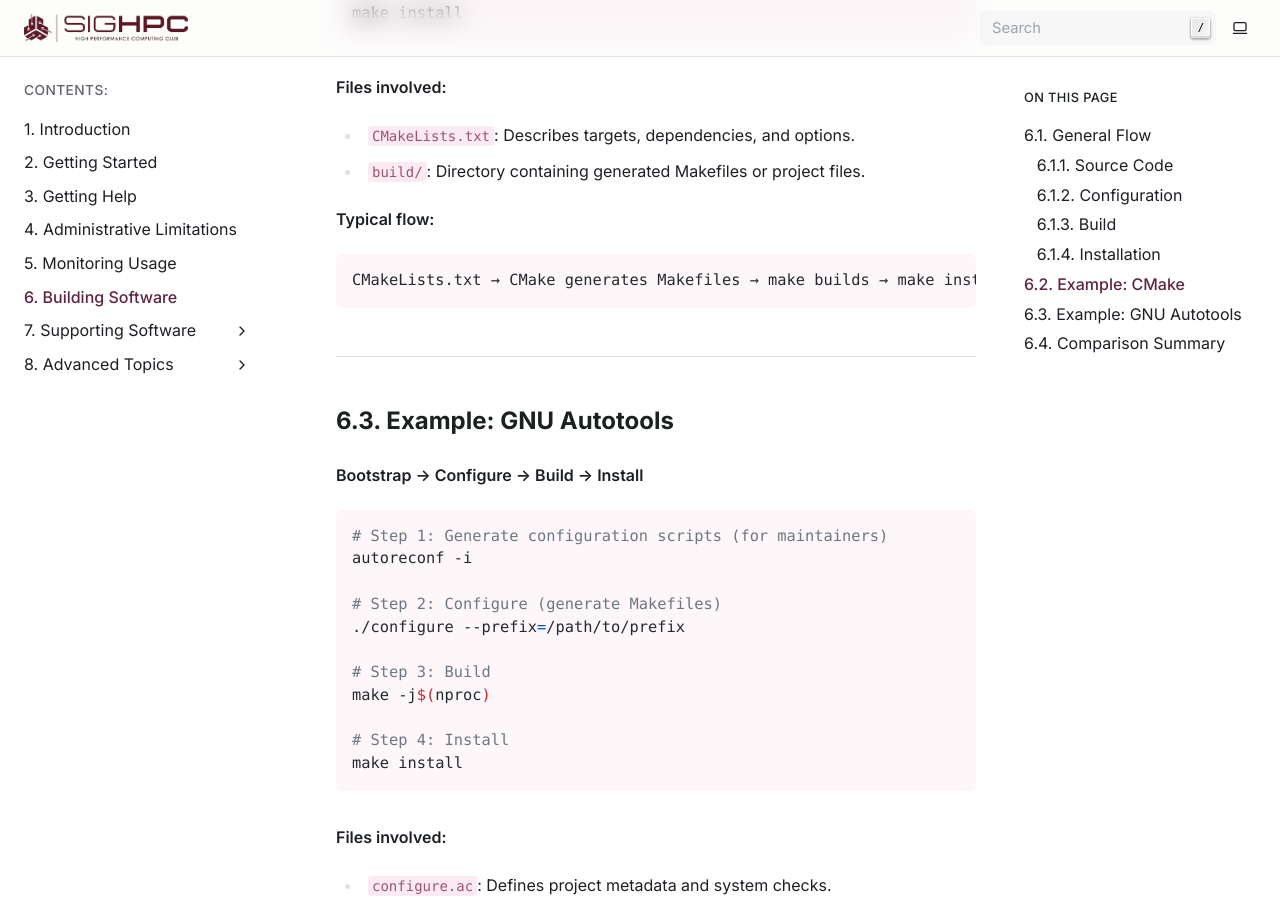
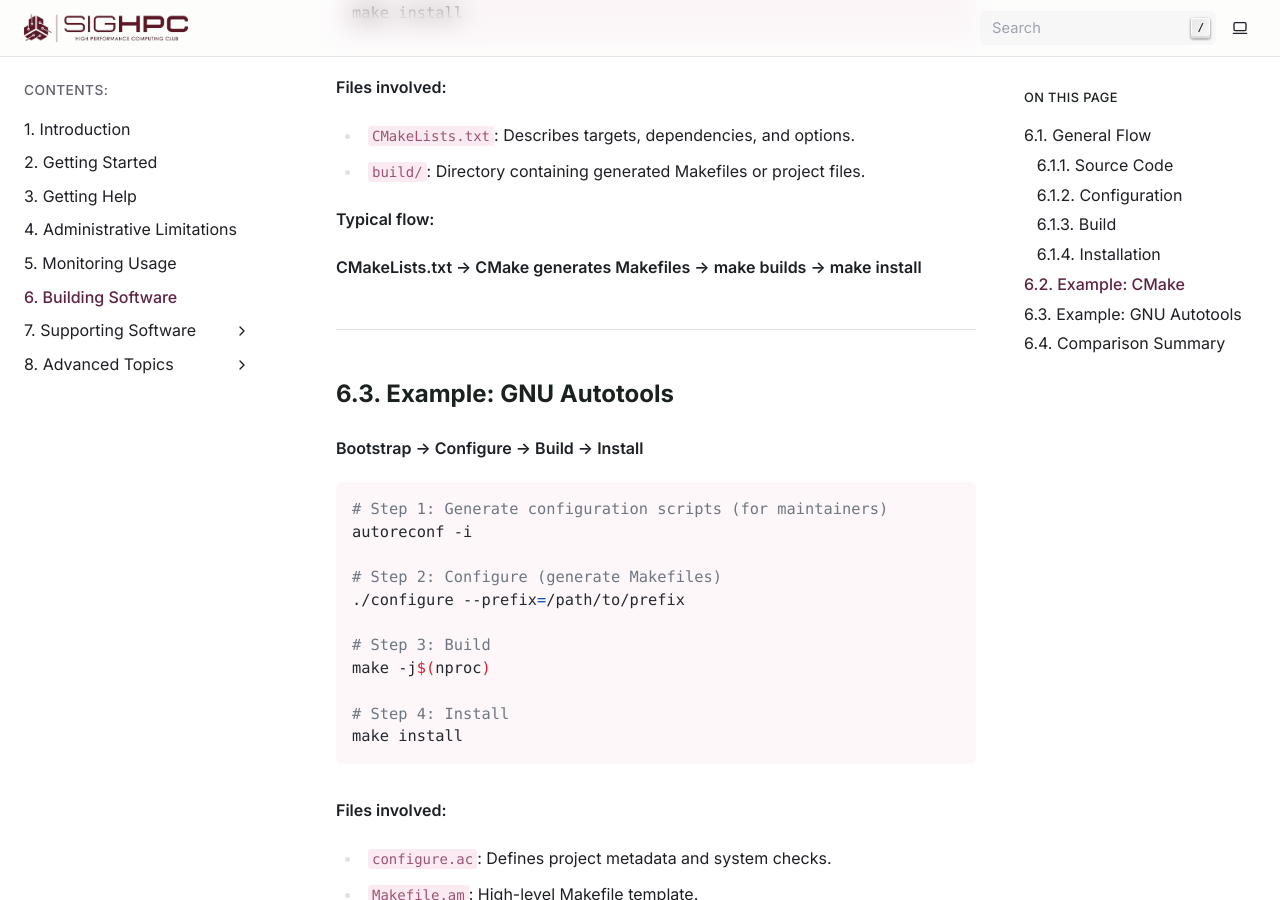
Before and after one commit to msstate-sighpc/muscadine-docs, a Sphinx documentation site: the page built from docs/building-software.md, in a window 1280 px wide and 900 px high, scrolled down 1479 px. Built offline with Sphinx 7.4.7, drawn with Linux system fonts in a browser that asks for light colours.

Commit message:
formatting

````diff
--- a/docs/building-software.md
+++ b/docs/building-software.md
@@ -48,9 +48,7 @@ make install
 
 **Typical flow:**
 
-```text
-CMakeLists.txt → CMake generates Makefiles → make builds → make install
-```
+**CMakeLists.txt → CMake generates Makefiles → make builds → make install**
 
 ---
 
````
